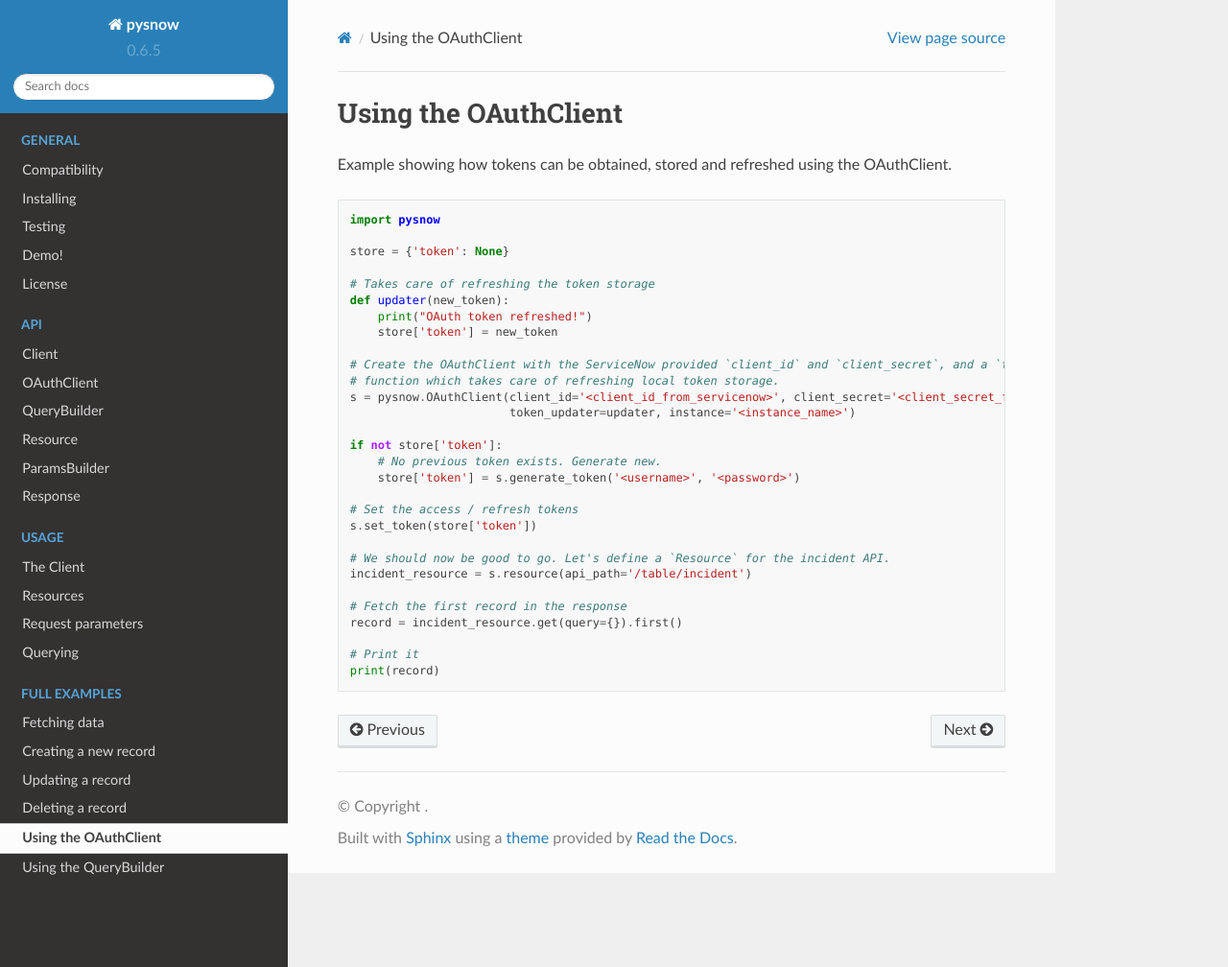
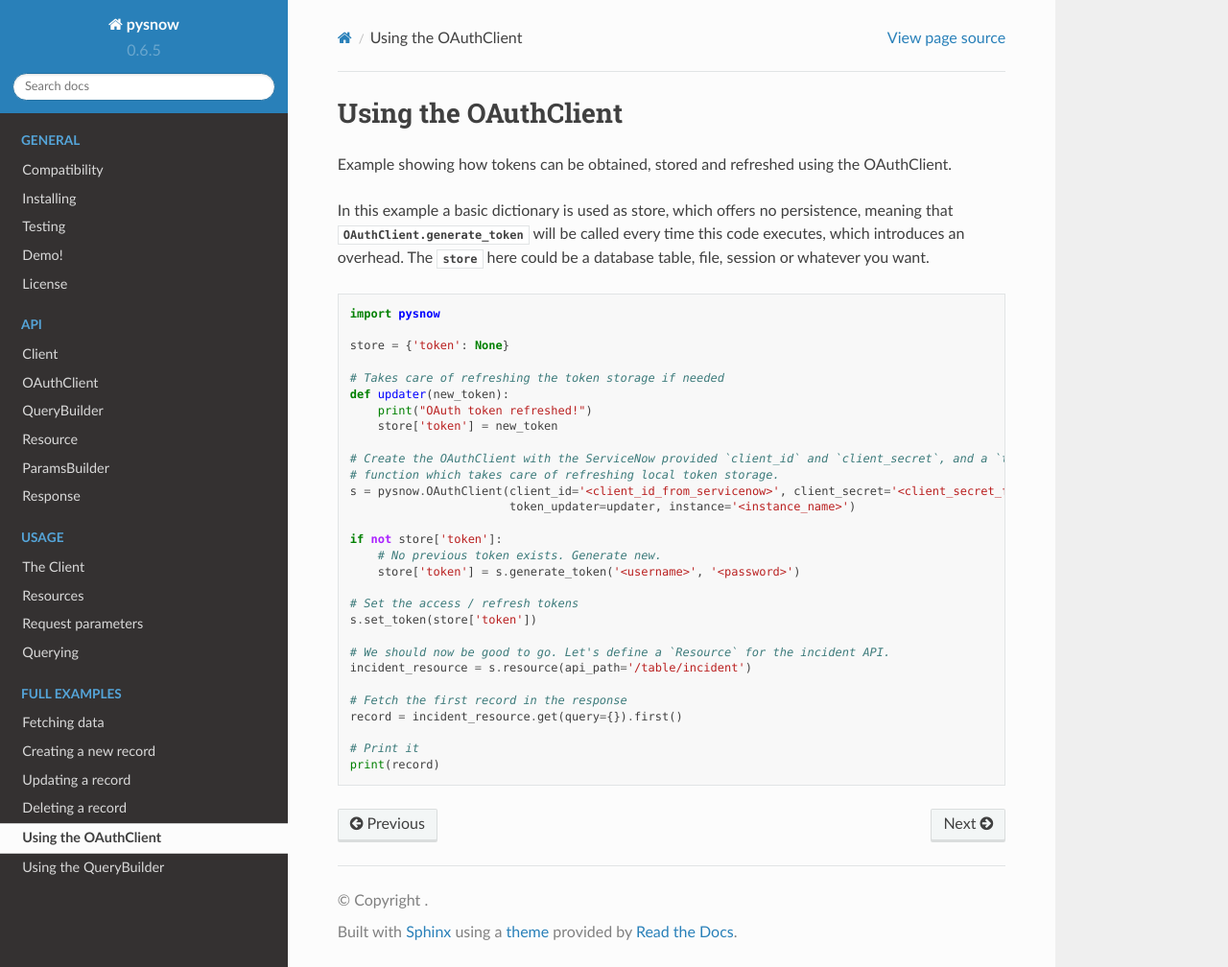
Before and after one commit to rbw/pysnow, a Sphinx documentation site: the page built from docs/full_examples/oauth_client.rst, in a window 1280 px wide and 1008 px high. Shown: the whole window at 96% size. Built offline with Sphinx 7.4.7 and the Read the Docs theme 2.0.0, drawn with Linux system fonts in a browser that asks for light colours.

Commit message:
Token store usage clarification

```diff
--- a/docs/full_examples/oauth_client.rst
+++ b/docs/full_examples/oauth_client.rst
@@ -3,6 +3,8 @@
 
 Example showing how tokens can be obtained, stored and refreshed using the OAuthClient.
 
+In this example a basic dictionary is used as store, which offers no persistence, meaning that `OAuthClient.generate_token` will be called every time this code executes, which introduces an overhead.
+The `store` here could be a database table, file, session or whatever you want.
 
 .. code-block:: python
 
@@ -10,7 +12,7 @@
 
     store = {'token': None}
 
-    # Takes care of refreshing the token storage
+    # Takes care of refreshing the token storage if needed
     def updater(new_token):
         print("OAuth token refreshed!")
         store['token'] = new_token
```
